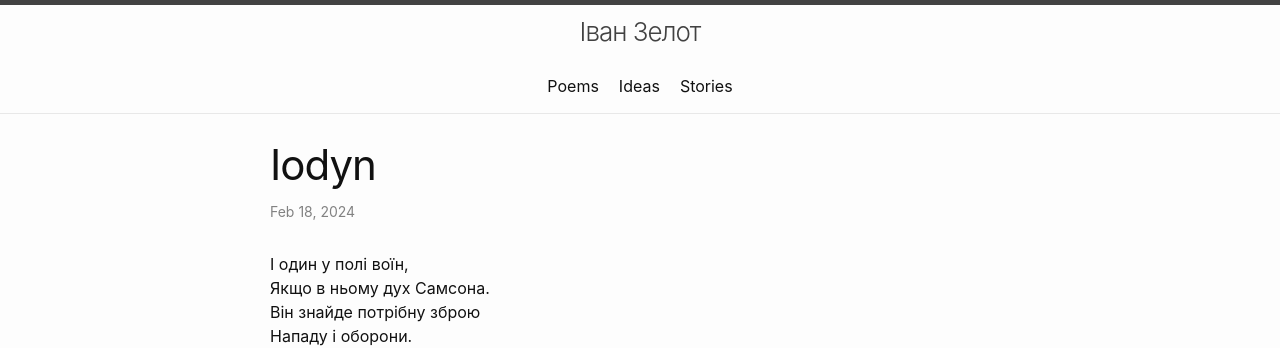
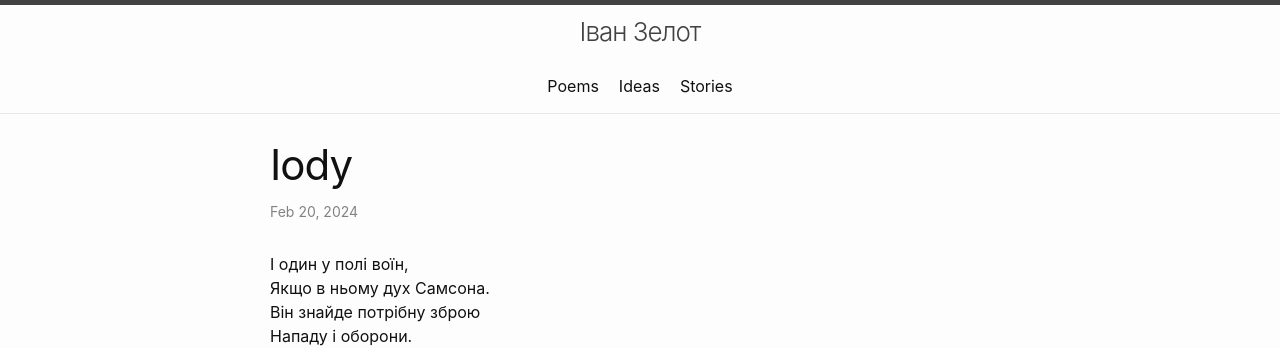
Before and after one commit to mkavchak/MichaelKavchak.github.io, a Jekyll site: the page built from poems/_posts/2024-02-18-first-poem.md, in a window 1280 px wide. Shown: the top 348 px of the page. Built offline with Jekyll 4.4.1, drawn with Linux system fonts in a browser that asks for light colours.

Commit message:
Update 2024-02-18-first-poem.md

```diff
--- a/poems/_posts/2024-02-18-first-poem.md
+++ b/poems/_posts/2024-02-18-first-poem.md
@@ -1,7 +1,7 @@
 ---
 layout: post
-title: Iodyn
-date: 2024-02-18 15:07:00 -0500
+title: Iody
+date: 2024-02-20 11:06:00 -0500
 categories: poems
 stars: 3
 ---
```
